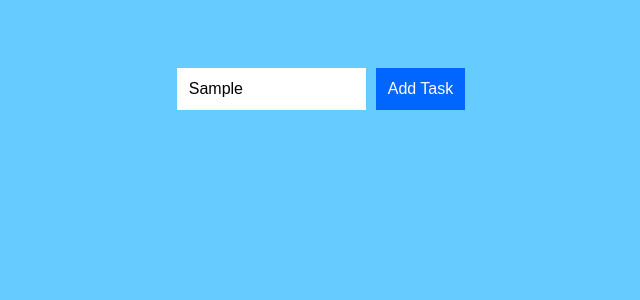
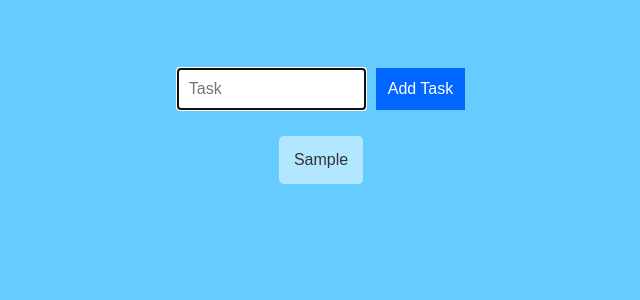
Before and after one commit to HotsumaX/React-todo-list, a React (Create React App) app: page / in a window 1280 px wide. Both pictures are taken after typing "Sample" into the empty fields and a click on the button "Add Task". Shown: the top 300 px of the page, without its empty margins (319-959 px from the left). Built offline with nearby package versions, Linux system fonts and the light colour scheme.

Commit message:
completed the todo list, will start on the refactor

```diff
--- a/src/App.js
+++ b/src/App.js
@@ -1,6 +1,7 @@
 import React, { Component } from 'react';
 import './App.css';
 import TodoList from './TodoList';
+import TodoItems from './TodoItems';
 
 class App extends Component {
   state = {
@@ -15,9 +16,23 @@ class App extends Component {
   };
   addItem = e => {
     e.preventDefault();
+    const newItem = this.state.currentItem;
+    if (newItem.text !== '') {
+      console.log(newItem);
+      const items = [...this.state.items, newItem];
+      this.setState({ items: items, currentItem: { text: '', key: '' } });
+    }
     console.log('this is the addItem method');
   };
+
   inputElement = React.createRef();
+
+  deleteItem = key => {
+    const filteredItems = this.state.items.filter(item => {
+      return item.key !== key;
+    });
+    this.setState({ items: filteredItems });
+  };
 
   render() {
     return (
@@ -25,9 +40,10 @@ class App extends Component {
         <TodoList
           addItem={this.addItem}
           inputElement={this.inputElement}
-          handleINput={this.handleInput}
+          handleInput={this.handleInput}
           currentItem={this.state.currentItem}
         />
+        <TodoItems entries={this.state.items} deleteItem={this.deleteItem} />
       </div>
     );
   }
--- /dev/null
+++ b/src/TodoItems.js
@@ -0,0 +1,18 @@
+import React from 'react';
+
+class TodoItems extends React.Component {
+  createTasks = item => {
+    return (
+      <li key={item.key} onClick={() => this.props.deleteItem(item.key)}>
+        {item.text}
+      </li>
+    );
+  };
+
+  render() {
+    const todoEntries = this.props.entries;
+    const listItems = todoEntries.map(this.createTasks);
+    return <ul className="theList">{listItems}</ul>;
+  }
+}
+export default TodoItems;
--- a/src/TodoList.js
+++ b/src/TodoList.js
@@ -10,7 +10,12 @@ class TodoList extends React.Component {
       <div className="todoListMain">
         <div className="header">
           <form onSubmit={this.props.addItem}>
-            <input placeholder="Task" ref={this.props.inputElement} />
+            <input
+              placeholder="Task"
+              ref={this.props.inputElement}
+              value={this.props.currentItem.text}
+              onChange={this.props.handleInput}
+            />
             <button type="submit">Add Task</button>
           </form>
         </div>
```
Also changed, not shown: src/TodoItem.js (deleted).
